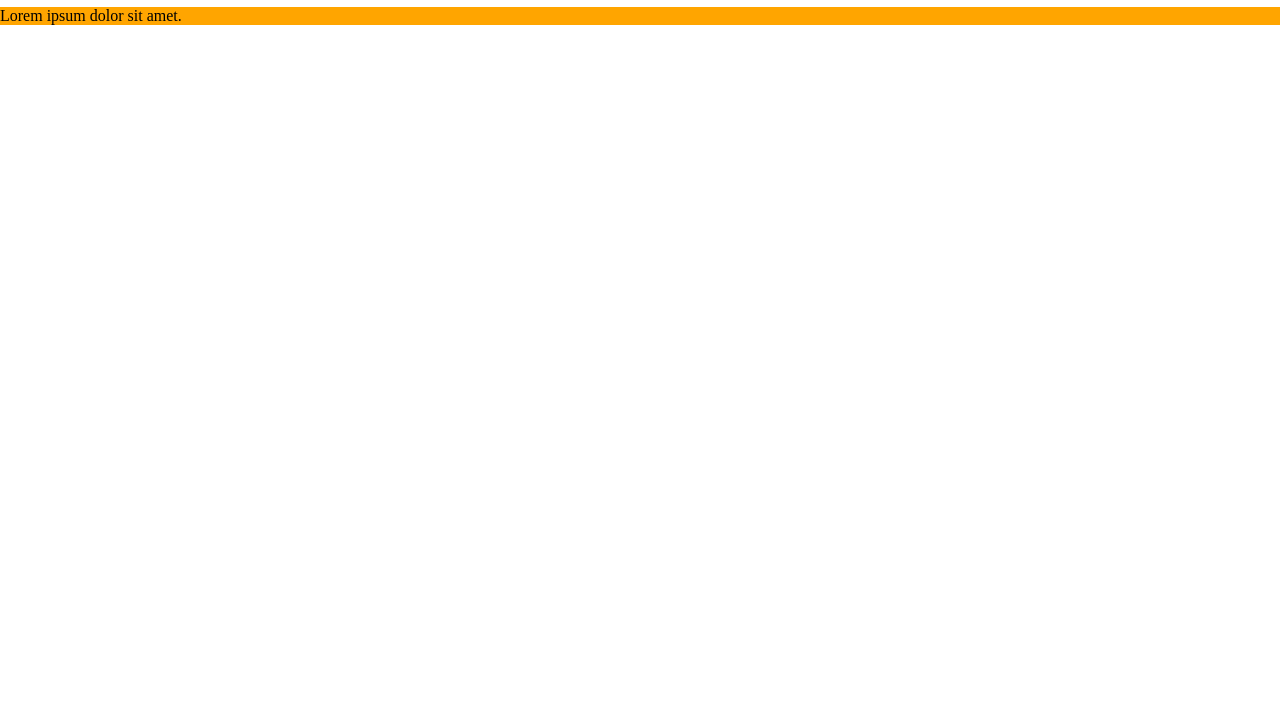
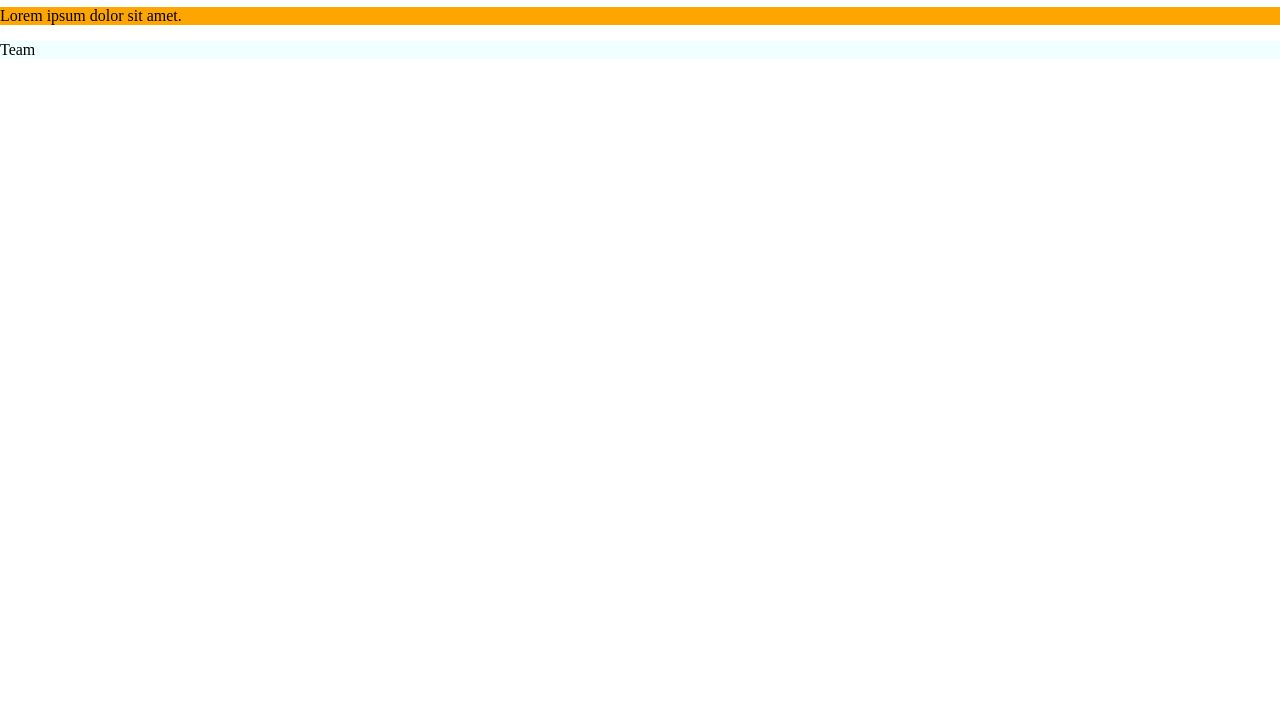
Before and after one commit to KaterynaBalashova/Team-repository-85, a plain HTML site: page index.html in a window 1280 px wide. Shown: the part 73-800 px from the top of the page. Drawn offline with Linux system fonts and the light colour scheme.

Commit message:
Team color

```diff
--- a/css/styles.css
+++ b/css/styles.css
@@ -9,3 +9,6 @@ body {
 .about {
   background-color: orange;
 }
+.team {
+  background-color: azure;
+}
--- a/index.html
+++ b/index.html
@@ -15,5 +15,6 @@
     <section class="about">
       <p>Lorem ipsum dolor sit amet.</p>
     </section>
+    <section class="team">Team</section>
   </body>
 </html>
```
